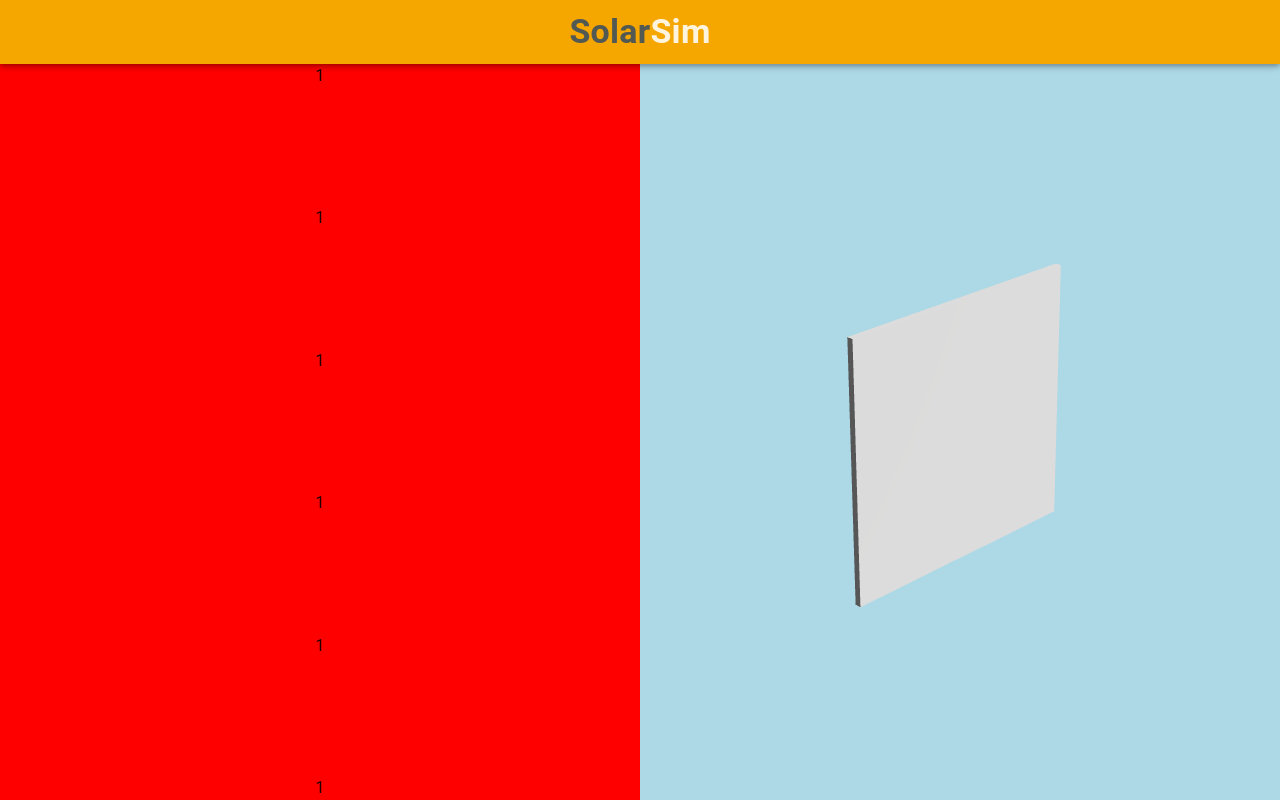
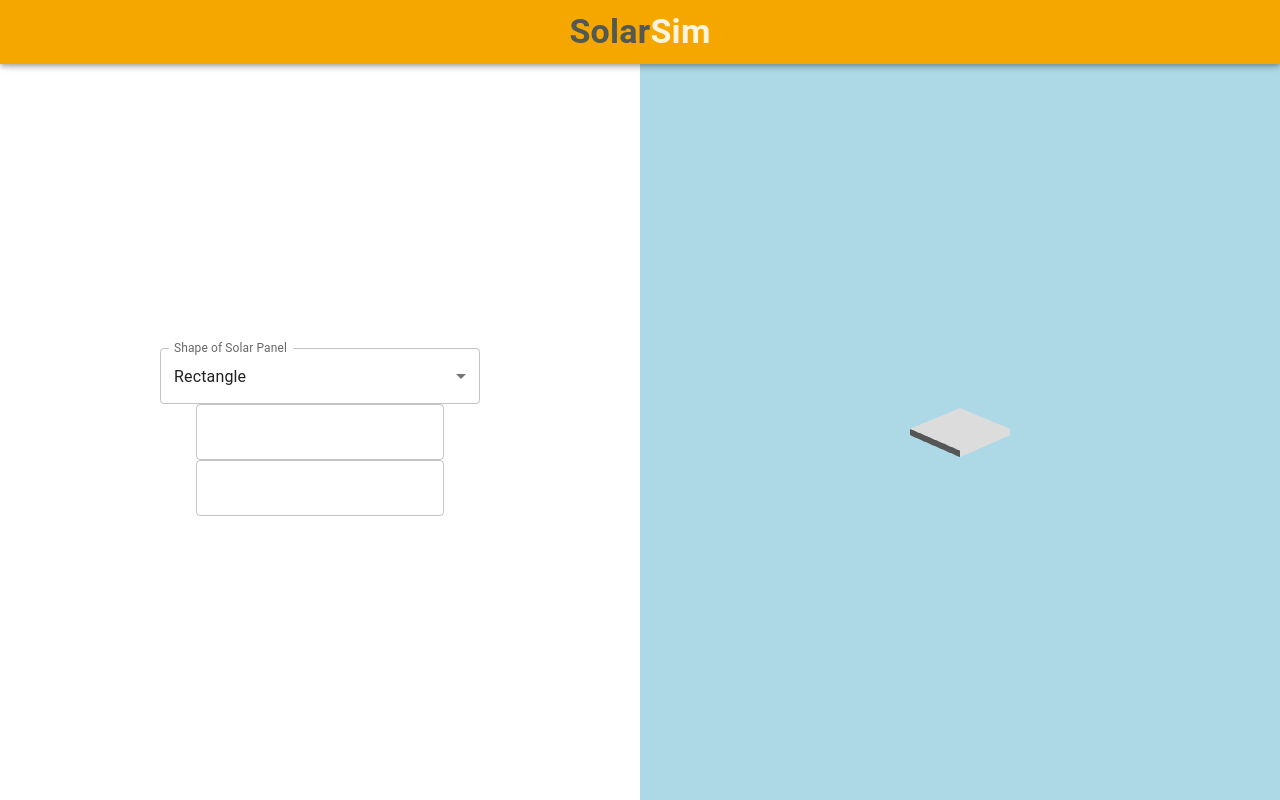
Before and after one commit to billums123/SolarSim, a React (Vite) app: page / in a window 1280 px wide. Built offline with nearby package versions, Linux system fonts and the light colour scheme.

Commit message:
refactor state to handle form values and canvas

```diff
--- a/src/components/Canvas.tsx
+++ b/src/components/Canvas.tsx
@@ -2,24 +2,34 @@ import { Box } from "@mui/material";
 import { Canvas as CanvasElement } from "@react-three/fiber";
 import { OrbitControls } from "@react-three/drei";
 import "../stylesheets/canvas.css";
+import { FormValues } from "../types";
 
 interface CanvasProps {
-  width: number;
-  height: number;
+  formValues: FormValues;
 }
 
-const Canvas = ({ width, height }: CanvasProps) => {
+const Canvas = ({ formValues }: CanvasProps) => {
+  const { shapeOfPanel, panelWidth, panelLength, panelDiameter } = formValues;
   return (
     <Box component="div" className="canvas">
       <CanvasElement shadows camera={{ position: [-15, 10, 15], fov: 25 }}>
+        <>
           <ambientLight intensity={0.1} />
           <directionalLight position={[0, 5, 5]} />
+          {shapeOfPanel === "rectangle" ? (
             <mesh>
-          <boxGeometry args={[width, height, 0.1]} />
+              <boxGeometry args={[panelWidth, 0.1, panelLength]} />
               <meshStandardMaterial />
-          {/* <OrbitControls makeDefault /> */}
               <OrbitControls enablePan={false} enableRotate={false} />
             </mesh>
+          ) : (
+            <mesh>
+              <cylinderGeometry args={[panelDiameter, panelDiameter, 0.1]} />
+              <meshStandardMaterial />
+              <OrbitControls enablePan={false} enableRotate={false} />
+            </mesh>
+          )}
+        </>
       </CanvasElement>
     </Box>
   );
--- a/src/components/CanvasContainer.tsx
+++ b/src/components/CanvasContainer.tsx
@@ -1,11 +1,16 @@
 import { Box } from "@mui/material";
 import Canvas from "./Canvas";
 import "../stylesheets/canvas-container.css";
+import { FormValues } from "../types";
 
-const CanvasContainer = () => {
+interface CanvasContainerProps {
+  formValues: FormValues;
+}
+
+const CanvasContainer = ({ formValues }: CanvasContainerProps) => {
   return (
     <Box component="div" className="canvas-container">
-      <Canvas width={4} height={4} />
+      <Canvas formValues={formValues} />
     </Box>
   );
 };
--- a/src/components/Inputs.tsx
+++ b/src/components/Inputs.tsx
@@ -1,21 +1,38 @@
-import { Box } from "@mui/material";
+import {
+  Box,
+  InputLabel,
+  MenuItem,
+  Select,
+  TextField,
+  FormControl,
+} from "@mui/material";
 import "../stylesheets/inputs.css";
-import theme from "../theme";
+import { FormValues } from "../types";
 
-const Inputs = () => {
+interface InputsProps {
+  formValues: FormValues;
+  handleFormChange: (event: any) => void;
+}
+
+const Inputs = ({ formValues, handleFormChange }: InputsProps) => {
+  const { shapeOfPanel } = formValues;
   return (
-    <Box
-      component="div"
-      className="inputs"
-      bgcolor="red"
-      // sx={{ mt: 32, position: "relative" }}
-    >
-      <Box>1</Box>
-      <Box>1</Box>
-      <Box>1</Box>
-      <Box>1</Box>
-      <Box>1</Box>
-      <Box>1</Box>
+    <Box component="div" className="inputs">
+      <FormControl fullWidth>
+        <InputLabel id="shape-label">Shape of Solar Panel</InputLabel>
+        <Select
+          labelId="shape-label"
+          name="shapeOfPanel"
+          value={shapeOfPanel}
+          label="Shape of Solar Panel"
+          onChange={handleFormChange}
+        >
+          <MenuItem value="rectangle">Rectangle</MenuItem>
+          <MenuItem value="circle">Circle</MenuItem>
+        </Select>
+      </FormControl>
+      <TextField />
+      <TextField />
     </Box>
   );
 };
--- a/src/components/InputsContainer.tsx
+++ b/src/components/InputsContainer.tsx
@@ -1,11 +1,20 @@
 import { Box } from "@mui/material";
 import Inputs from "./Inputs";
 import "../stylesheets/inputs-container.css";
+import { FormValues } from "../types";
 
-const InputsContainer = () => {
+interface InputsContainerProps {
+  formValues: FormValues;
+  handleFormChange: (event: any) => void;
+}
+
+const InputsContainer = ({
+  formValues,
+  handleFormChange,
+}: InputsContainerProps) => {
   return (
     <Box component="div" className="inputs-container">
-      <Inputs />
+      <Inputs formValues={formValues} handleFormChange={handleFormChange} />
     </Box>
   );
 };
--- a/src/components/MainContainer.tsx
+++ b/src/components/MainContainer.tsx
@@ -1,13 +1,36 @@
+import { useState } from "react";
 import { Box } from "@mui/material";
 import CanvasContainer from "./CanvasContainer";
 import InputsContainer from "./InputsContainer";
 import "../stylesheets/main-container.css";
+import { FormValues } from "../types";
 
 const MainContainer = () => {
+  const [formValues, setFormValues] = useState<FormValues>({
+    shapeOfPanel: "rectangle",
+    panelWidth: 1,
+    panelLength: 1,
+    panelDiameter: 1,
+    panelEfficiency: 0.15,
+    time: 0,
+    storageTank: 1,
+    solarFlux: 1000,
+    fluidInitTemp: 20,
+    fluidFinalTemp: 20,
+  });
+
+  const handleFormChange = (e: any) => {
+    console.log("ID", e.target.name);
+    setFormValues({ ...formValues, [e.target.name]: e.target.value });
+  };
+
   return (
     <Box component="div" className="main-container">
-      <InputsContainer />
-      <CanvasContainer />
+      <InputsContainer
+        formValues={formValues}
+        handleFormChange={handleFormChange}
+      />
+      <CanvasContainer formValues={formValues} />
     </Box>
   );
 };
--- a/src/stylesheets/inputs.css
+++ b/src/stylesheets/inputs.css
@@ -1,9 +1,15 @@
 .inputs {
   height: 100%;
-  width: 100%;
+  width: 50%;
   display: flex;
   flex-direction: column;
-  justify-content: space-between;
+  justify-content: center;
   align-items: center;
 
   }
+
+  @media (max-width: 600px) {
+    .inputs{
+      width: 70%;
+    }
+  }
--- /dev/null
+++ b/src/types.ts
@@ -0,0 +1,17 @@
+export interface FormValues {
+  shapeOfPanel: "rectangle" | "circle";
+  panelWidth?: number;
+  panelLength?: number;
+  panelDiameter?: number;
+  panelEfficiency: number;
+  time: number;
+  storageTank: number;
+  solarFlux: number;
+  fluidInitTemp: number;
+  fluidFinalTemp: number;
+}
+
+export type CanvasProps = Pick<
+  FormValues,
+  "shapeOfPanel" | "panelWidth" | "panelLength" | "panelDiameter"
+>;
```
Lines whose indentation alone changed are shown as unchanged.
